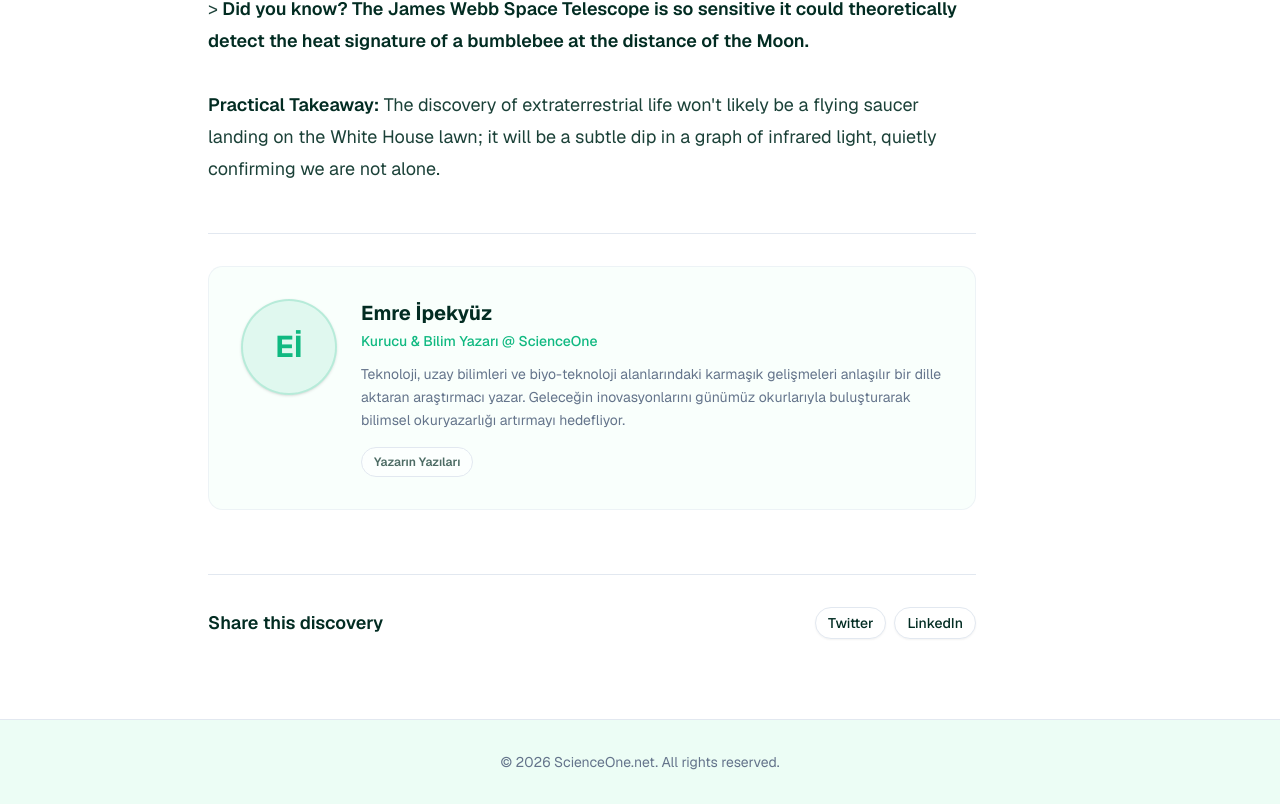
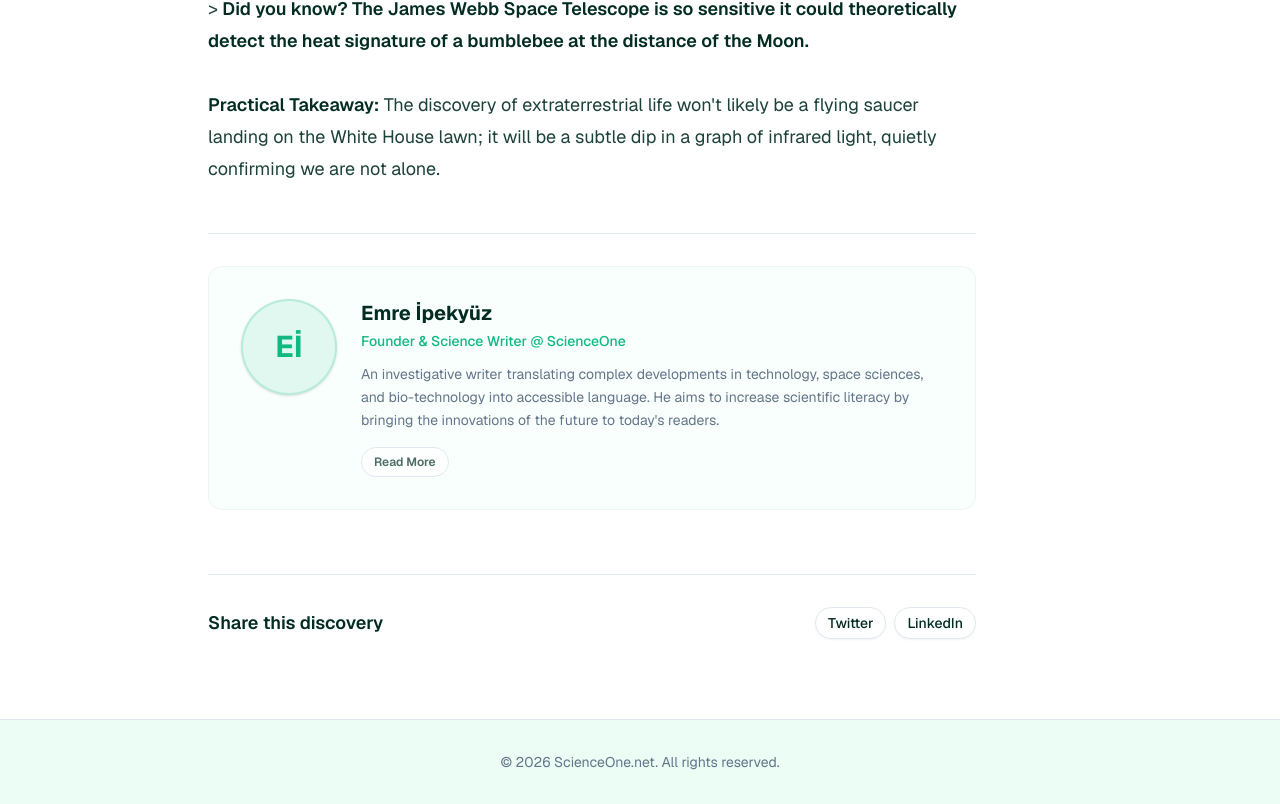
Before and after one commit to iksyz/bilimz, a Next.js app: page /article/james-webb-exoplanets in a window 1280 px wide. Shown: the part 1344-2148 px from the top of the page. Built offline with nearby package versions, Linux system fonts and the light colour scheme; no server answers; the database is empty.

Commit message:
Translate Author Bio to English

```diff
--- a/src/app/article/[slug]/page.tsx
+++ b/src/app/article/[slug]/page.tsx
@@ -48,7 +48,7 @@ export default async function ArticlePage({ params }: { params: Promise<{ slug:
     "author": {
       "@type": "Person",
       "name": "Emre İpekyüz",
-      "jobTitle": "Kurucu & Bilim Yazarı",
+      "jobTitle": "Founder & Science Writer",
       "url": "https://scienceone.net"
     },
     "publisher": {
@@ -180,13 +180,13 @@ export default async function ArticlePage({ params }: { params: Promise<{ slug:
               </div>
               <div className="text-center md:text-left flex-1">
                 <h3 className="text-xl font-bold text-foreground mb-1">Emre İpekyüz</h3>
-                <p className="text-primary font-medium text-sm mb-3">Kurucu & Bilim Yazarı @ ScienceOne</p>
+                <p className="text-primary font-medium text-sm mb-3">Founder & Science Writer @ ScienceOne</p>
                 <p className="text-muted-foreground text-sm leading-relaxed mb-4">
-                  Teknoloji, uzay bilimleri ve biyo-teknoloji alanlarındaki karmaşık gelişmeleri anlaşılır bir dille aktaran araştırmacı yazar. Geleceğin inovasyonlarını günümüz okurlarıyla buluşturarak bilimsel okuryazarlığı artırmayı hedefliyor.
+                  An investigative writer translating complex developments in technology, space sciences, and bio-technology into accessible language. He aims to increase scientific literacy by bringing the innovations of the future to today's readers.
                 </p>
                 <div className="flex items-center justify-center md:justify-start gap-3">
                   <Link href="https://scienceone.net" className="text-xs font-semibold text-foreground/70 hover:text-primary transition-colors bg-background/50 px-3 py-1.5 rounded-full border border-border">
-                    Yazarın Yazıları
+                    Read More
                   </Link>
                 </div>
               </div>
```
